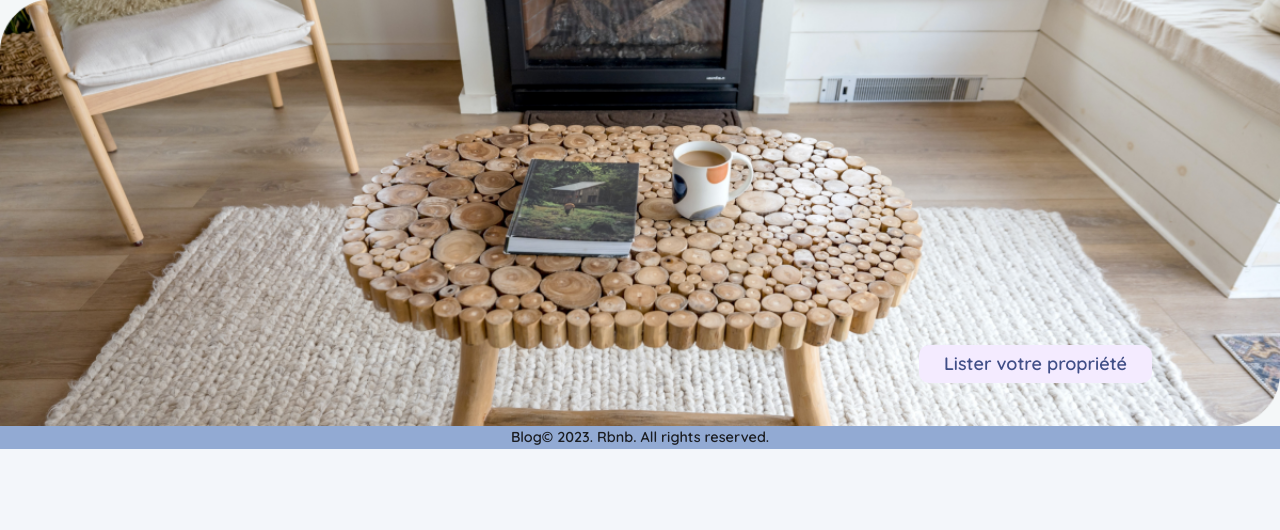
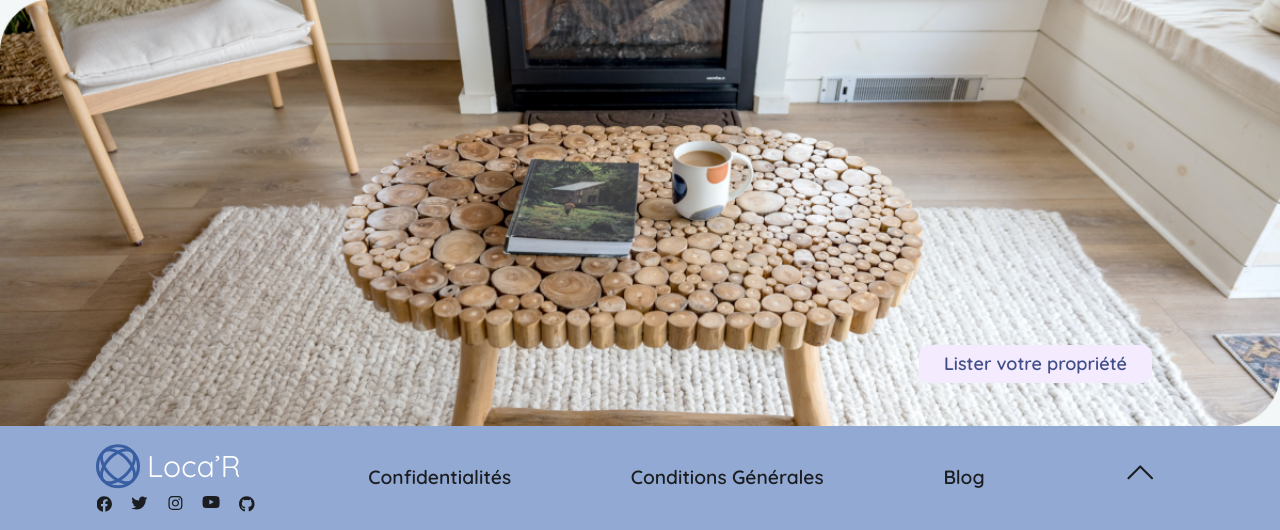
Before and after one commit to Anathariel/Project-Rbnb, a PHP site: page / in a window 1280 px wide. Shown: the part 3227-3757 px from the top of the page. Before the commit the page ends 3676 px from the top, so only its background shows below. Run offline with PHP 8.4, Linux system fonts and the light colour scheme; data comes from the database, SQL or seed files in the repository; some libraries are stand-ins or nearby versions.

Commit message:
💄 Footer basic styling

```diff
--- a/asset/css/style.css
+++ b/asset/css/style.css
@@ -331,12 +331,24 @@ h3 {
 }
 
 footer {
-  margin-top: auto;
   background-color: #92aad3;
 }
 footer .footer-desktop {
   display: flex;
-  justify-content: center;
+  justify-content: space-evenly;
+  align-items: center;
+}
+footer .footer-desktop a {
+  font-size: 1.2rem;
+  margin: 1rem;
+}
+footer .footer-desktop .social-media {
+  display: flex;
+  justify-content: space-evenly;
+  margin-bottom: 0.5rem;
+}
+footer .footer-desktop .social-media a {
+  margin: 0 0.6rem;
 }
 footer .footer-mobile {
   display: flex;
--- a/asset/css/style.scss
+++ b/asset/css/style.scss
@@ -455,12 +455,27 @@ h3 {
 
 //? --------- FOOTER --------- //
 footer {
-  margin-top: auto;
   background-color: $maincolor;
 
   .footer-desktop {
     display: flex;
-    justify-content: center;
+    justify-content: space-evenly;
+    align-items: center;
+
+    a {
+      font-size: 1.2rem;
+      margin: 1rem;
+    }
+
+    .social-media {
+      display: flex;
+      justify-content: space-evenly;
+      margin-bottom: .5rem;
+
+      a {
+        margin: 0 .6rem;
+      }
+    }
   }
 
   .footer-mobile {
--- a/view/footer.html.twig
+++ b/view/footer.html.twig
@@ -1,8 +1,26 @@
 <footer>
 
 	<div class="limit-size footer-desktop">
-	<a href="{{ path('blog') }}">Blog</a>
-		<p>© 2023. Rbnb. All rights reserved.</p>
+	<figure>
+		<img src="{{ asset('/media/icons/logoname.svg') }}" alt="Loca'R Logo">
+		<figcaption>
+			<div class="social-media">
+				<a href="#"><img src="{{ asset('/media/icons/socials/facebook.svg') }}" alt="Facebook Logo"></a>
+				<a href="#">
+				<img src="{{ asset('/media/icons/socials/twitter.svg') }}" alt="Twitter logo"></a>
+				<a href="#">
+				<img src="{{ asset('/media/icons/socials/instagram.svg') }}" alt="Instagram Logo"></a>
+				<a href="#">
+				<img src="{{ asset('/media/icons/socials/youtube.svg') }}" alt="YouTube Logo"></a>
+				<a href="#">
+				<img src="{{ asset('/media/icons/socials/github.svg') }}" alt="GitHub Logo"></a>
+			</div>
+		</figcaption>
+	</figure>
+		<a href="#">Confidentialités</a>
+		<a href="#">Conditions Générales</a>
+		<a href="{{ path('blog') }}">Blog</a>
+		<a href="#"><img src="{{ asset('/media/icons/arrow-top.svg') }}" alt=""></a>
 	</div>
 
 	{# <div class="limit-size footer-mobile">
```
Also changed, not shown: asset/media/icons/arrow-top.svg (added), asset/media/icons/socials/facebook.svg (added), asset/media/icons/socials/github.svg (added), asset/media/icons/socials/instagram.svg (added), asset/media/icons/socials/twitter.svg (added), asset/media/icons/socials/youtube.svg (added), 1 other file.
